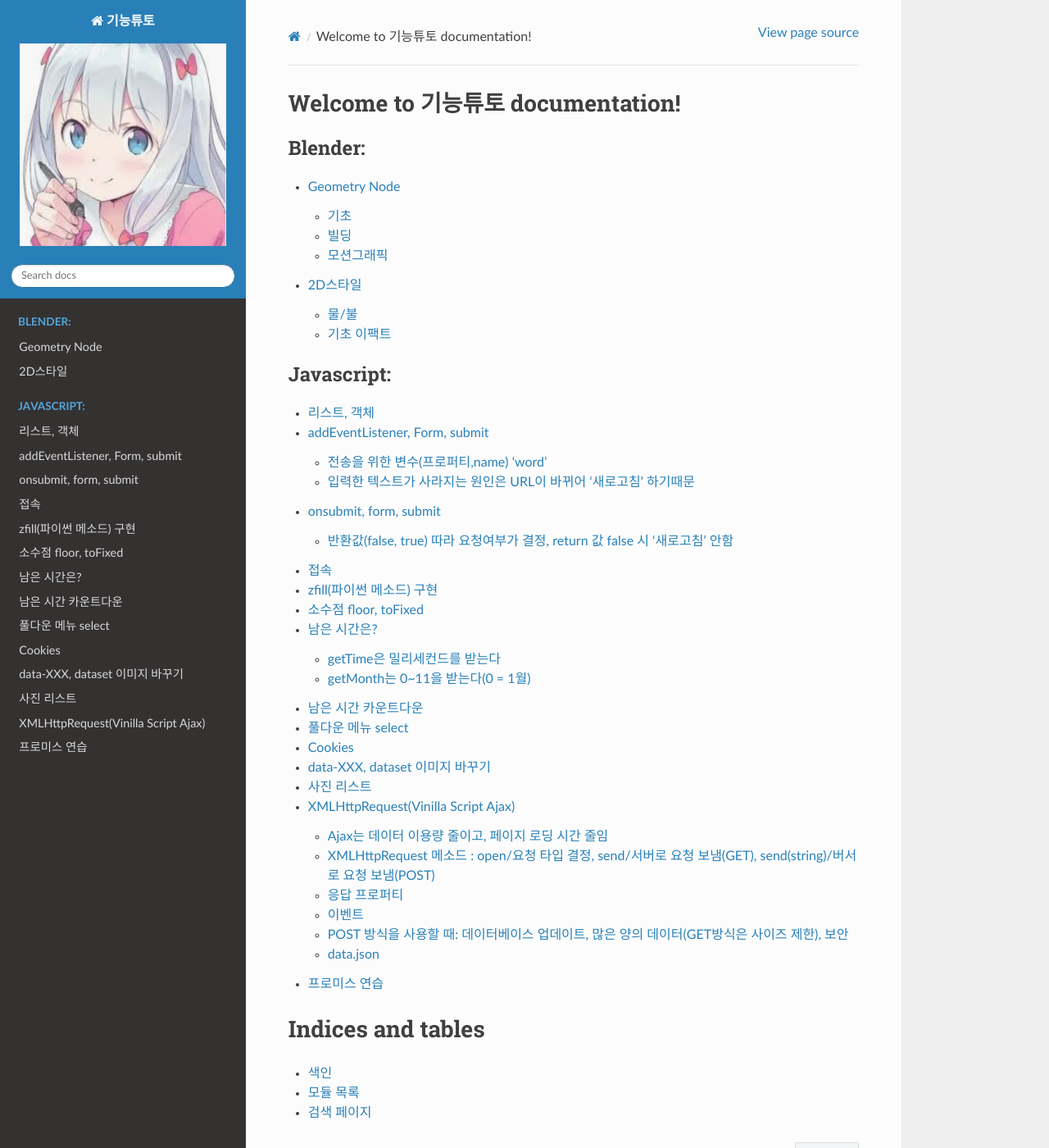
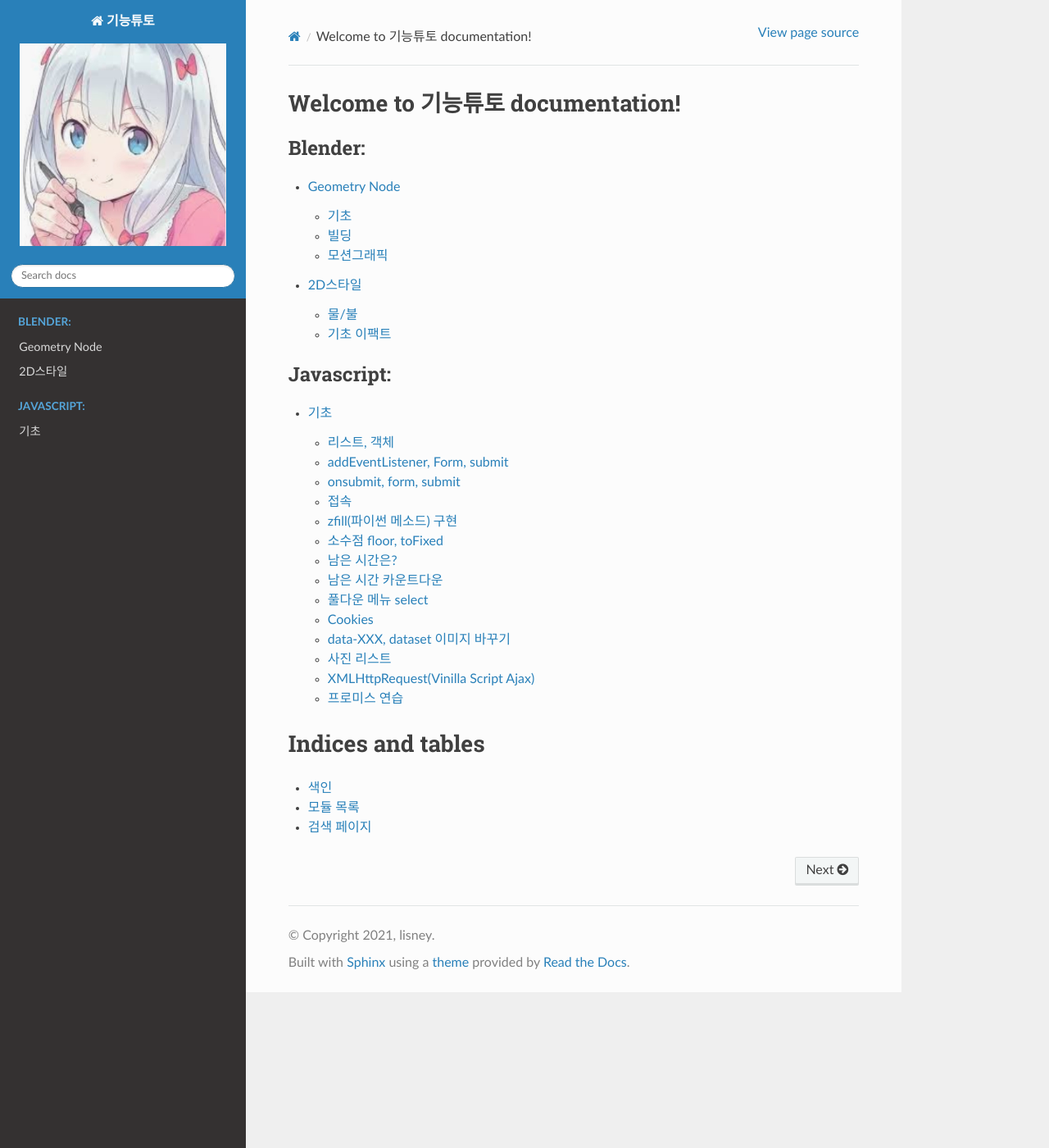
Before and after one commit to lisney/RTD, a Sphinx documentation site: the page built from docs/source/index.rst, in a window 1280 px wide and 1400 px high. Shown: the whole window at 82% size. Built offline with Sphinx 7.4.7 and the Read the Docs theme 2.0.0, drawn with Linux system fonts in a browser that asks for light colours.

Commit message:
Update basic.md

````diff
--- a/docs/source/javascript/basic.md
+++ b/docs/source/javascript/basic.md
@@ -1,4 +1,6 @@
-# 리스트, 객체
+# 기초
+
+## 리스트, 객체
 ![image](https://user-images.githubusercontent.com/30430227/125232590-e7f0c100-e317-11eb-8e6b-e09f81b06829.png)
 ```
 <script>
@@ -23,9 +25,9 @@
 </script>
 ```
 
-# addEventListener, Form, submit
-### 전송을 위한 변수(프로퍼티,name) 'word'
-### 입력한 텍스트가 사라지는 원인은 URL이 바뀌어 '새로고침' 하기때문
+## addEventListener, Form, submit
+전송을 위한 변수(프로퍼티,name) 'word'
+입력한 텍스트가 사라지는 원인은 URL이 바뀌어 '새로고침' 하기때문
 ![image](https://user-images.githubusercontent.com/30430227/125257363-4d54aa00-e338-11eb-93d5-6cdd18c9f154.png)
 ```
 <body>
@@ -44,8 +46,8 @@
 </script>
 ```
 
-# onsubmit, form, submit
-### 반환값(false, true) 따라 요청여부가 결정, return 값 false 시 '새로고침' 안함
+## onsubmit, form, submit
+반환값(false, true) 따라 요청여부가 결정, return 값 false 시 '새로고침' 안함
 ![image](https://user-images.githubusercontent.com/30430227/125261929-b0e0d680-e33c-11eb-9102-09ad13b8a67f.png)
 ```
     <section>
@@ -64,7 +66,7 @@
     }
 </script>
 ```
-# 접속
+## 접속
 ![image](https://user-images.githubusercontent.com/30430227/125263526-11bcde80-e33e-11eb-8756-302615078679.png)
 ```
     <section>
@@ -82,7 +84,7 @@
 </script>
 ```
 
-# zfill(파이썬 메소드) 구현
+## zfill(파이썬 메소드) 구현
 ![image](https://user-images.githubusercontent.com/30430227/125268738-f6a09d80-e342-11eb-9927-dc3ec0e4d5da.png)
 ```
 <script>
@@ -99,7 +101,7 @@
 </script>
 ```
 
-# 소수점 floor, toFixed
+## 소수점 floor, toFixed
 ![image](https://user-images.githubusercontent.com/30430227/125276272-fe644000-e34a-11eb-8e78-de4b22cbbec5.png)
 ```
     <section>
@@ -110,9 +112,9 @@
     </section>
 ```
 
-# 남은 시간은?
-### getTime은 밀리세컨드를 받는다
-### getMonth는 0~11을 받는다(0 = 1월)
+## 남은 시간은?
+getTime은 밀리세컨드를 받는다
+getMonth는 0~11을 받는다(0 = 1월)
 ![image](https://user-images.githubusercontent.com/30430227/125278441-b692e800-e34d-11eb-8ca6-dde03ad40771.png)
 ```
 <script>
@@ -139,7 +141,7 @@
 </script>
 ```
 
-# 남은 시간 카운트다운
+## 남은 시간 카운트다운
 ![image](https://user-images.githubusercontent.com/30430227/125279934-792f5a00-e34f-11eb-8378-742e3bde0227.png)
 ```
     <section>
@@ -181,7 +183,7 @@
 </script>
 ```
 
-# 풀다운 메뉴 select
+## 풀다운 메뉴 select
 ![image](https://user-images.githubusercontent.com/30430227/125384773-60b55300-e3d4-11eb-9ad9-6c9e0d35ab05.png)
 ```<body>
     <section>
@@ -204,7 +206,7 @@
 </script>
 ```
 
-# Cookies
+## Cookies
 ![image](https://user-images.githubusercontent.com/30430227/125396880-205fd000-e3e8-11eb-81ad-a01814c84e7d.png)
 ```
     <section>
@@ -236,7 +238,7 @@
     </script>
 ```
 
-# data-XXX, dataset 이미지 바꾸기
+## data-XXX, dataset 이미지 바꾸기
 ![image](https://user-images.githubusercontent.com/30430227/125406378-bb11dc00-e3f3-11eb-87a8-b67ce6b3ffb2.png)
  ```
  <style>
@@ -285,7 +287,7 @@
     </script>
 ```
 
-# 사진 리스트
+## 사진 리스트
 ![image](https://user-images.githubusercontent.com/30430227/125546171-7219b63e-a616-49cb-a3ee-ec9b2ec5fca4.png)
 ```
  <style>
@@ -477,7 +481,7 @@
 ]
 ```
 
-# 프로미스 연습
+## 프로미스 연습
 ```
 function makeRequest(location){
     console.log(`${location} 전달`)
````
Also changed, not shown: other parts of docs/source/javascript/basic.md (+10 -8 lines).
